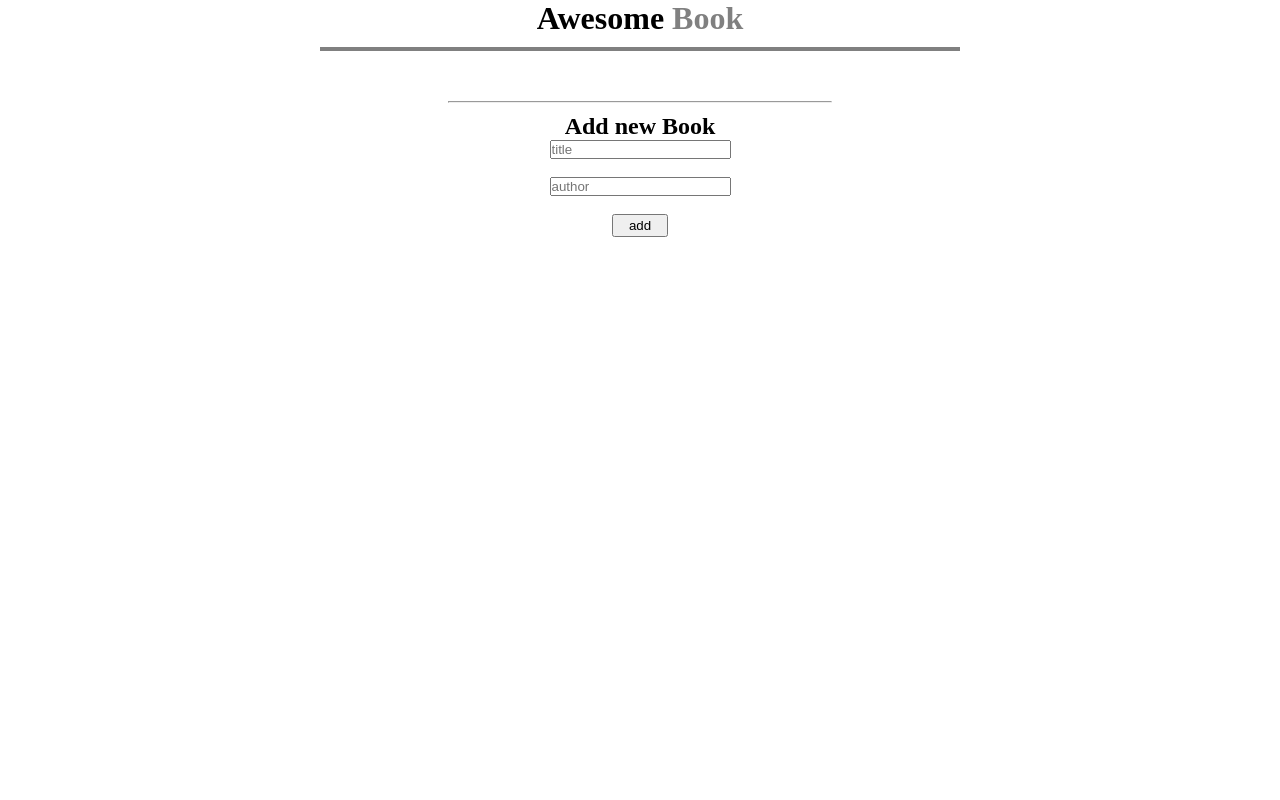
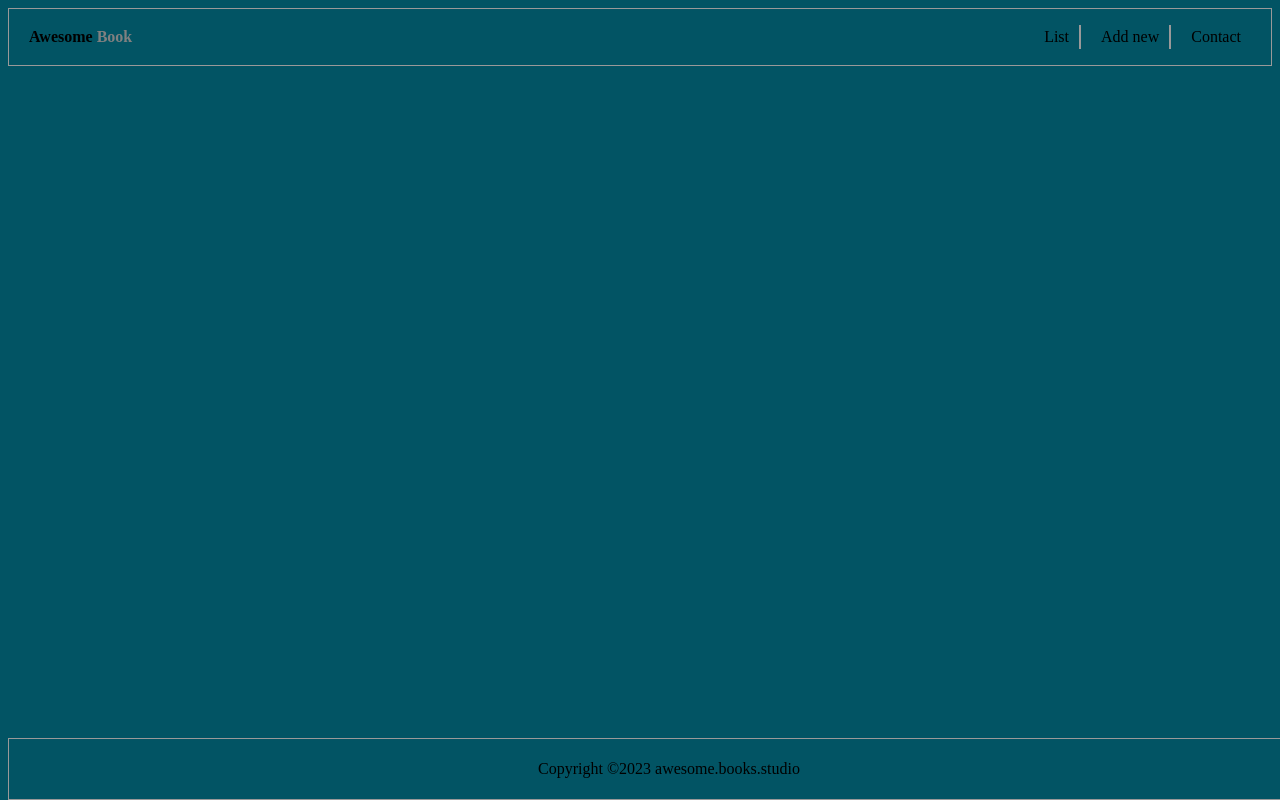
Before and after one commit to ntimanu/Awesome-books-project, a website: page index.html in a window 1280 px wide. Drawn offline with Linux system fonts and the light colour scheme.

Commit message:
Add navabar

```diff
--- a/index.html
+++ b/index.html
@@ -5,32 +5,53 @@
     <meta http-equiv="X-UA-Compatible" content="IE=edge" />
     <meta name="viewport" content="width=device-width, initial-scale=1.0" />
     <title>Awesom books store</title>
-    <link rel="stylesheet" href="style.css" />
+    <link rel="stylesheet" href="style.css">
   </head>
   <body>
-    <h1>Awesome <span>Book</span></h1>
-    <div class="book-container" id="book-container"></div>
-    <hr />
-    <h2>Add new Book</h2>
+    <header class="header">
+      <div class="logo">
+        <a href="/">Awesome <span>Book</span></a>
+      </div>
+      <nav>
+        <ul class="list">
+          <li class="list-item"><a href="#book-list">List</a></li>
+          <li class="list-item"><a href="#add-book">Add new</a></li>
+          <li class="list-item"><a href="#contact">Contact</a></li>
+        </ul>
+      </nav>
+    </header>
+    <div><p id="date"></p></div>
+      <section class="book-list" id="book-list">
+        <h1 class="center">All Awesome Books</h1>
+        <div class="book-container" id="book-container"></div>
+        <hr />
+      </section>
     <section class="add-book" id="add-book">
       <form method="post" class="form" id="form" action="/">
-        <input
-          type="text"
-          required
-          placeholder="title"
-          name="title"
-          id="title"
-        /><br /><br />
-        <input
-          type="text"
-          required
-          placeholder="author"
-          name="author"
-          id="author"
-        /><br /><br />
+        <h2>Add new Book</h2>
+        <input type="text" required placeholder="Title" name="title" id="title" /><br><br>
+        <input type="text" required placeholder="Author" name="author" id="author" /><br><br>
         <button class="btn" type="submit">add</button>
       </form>
     </section>
+    <section class="contact" id="contact">
+      <div class="contact-info">
+        <h1>Contact information</h1>
+        <div>
+          <p>Do you have any questions or you just want to say "Hello" ?</p>
+                <h2>You can reach out to us!</h2>
+                <ul>
+                    <li>Our e-mail mail@mail.com</li>
+                    <li>Our phone number 004586534422</li>
+                    <li>Our address streetname 22,84503 City,Country</li>
+                </ul>
+        </div>
+      </div>
+    </section>
+  </main>
+  <footer class="footer">
+    <p>Copyright &copy;2023 awesome.books.studio</p>
+  </footer>
 
     <script src="script.js"></script>
   </body>
--- a/style.css
+++ b/style.css
@@ -1,15 +1,91 @@
 * {
-  margin: 0;
-  padding: 0;
-  box-sizing: border-box;
+  text-align: center;
+  text-decoration: none;
+  list-style: none;
+  color: black;
+}
+body {
+  background-color: #025464;
+  color: #f8f1f1;
+}
+.header {
+  display: flex;
+  align-items: center;
+  justify-content: space-between;
+  padding: 0 20px;
+  border: 1px solid #999;
+  cursor: pointer;
 }
 
-body {
-  text-align: center;
+.contact {
+  display: none;
+}
+
+.book-list {
+  display: none;
+}
+
+.add-book {
+  display: none;
+}
+
+#contact {
+  width: 100%;
+  margin: 10px auto;
+}
+
+.contact:target {
+  display: block;
+}
+
+.book-list:target {
+  display: block;
+}
+
+.add-book:target {
+  display: block;
+}
+
+.logo a {
+  font-weight: bold;
 }
 
 span {
   color: gray;
+}
+
+.list {
+  display: flex;
+  align-items: center;
+  gap: 10px;
+  justify-content: center;
+}
+
+.list-item {
+  padding: 3px 10px;
+}
+
+.list-item a:hover {
+  color: rgb(230, 110, 12);
+}
+
+.list-item a:active {
+  color: rgb(230, 110, 12);
+}
+
+.list-item:nth-of-type(1) {
+  border-right: 2px solid #999;
+}
+
+.list-item:nth-of-type(2) {
+  border-right: 2px solid #999;
+}
+
+#date {
+  width: 95%;
+  margin: 3px auto;
+  display: flex;
+  justify-content: flex-end;
 }
 
 .btn-container {
@@ -47,3 +123,21 @@ hr {
 .btn {
   padding: 2px 15px;
 }
+
+.contact-info {
+  display: grid;
+  place-items: center;
+  padding: 0 250px;
+}
+
+.contact-info li {
+  margin-bottom: 15px;
+}
+
+.footer {
+  border: 1px solid #999;
+  padding: 5px 20px;
+  width: 100%;
+  position: fixed;
+  bottom: 0;
+}
```
